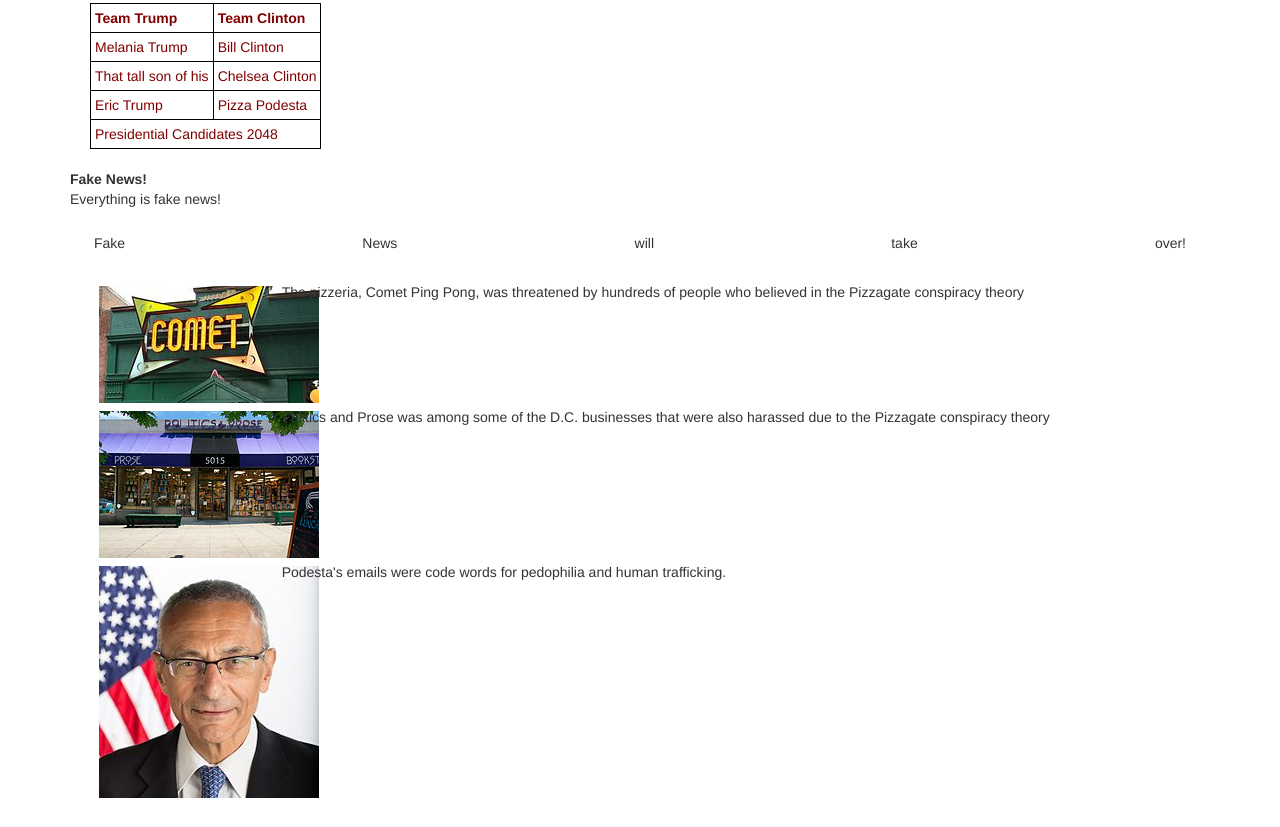
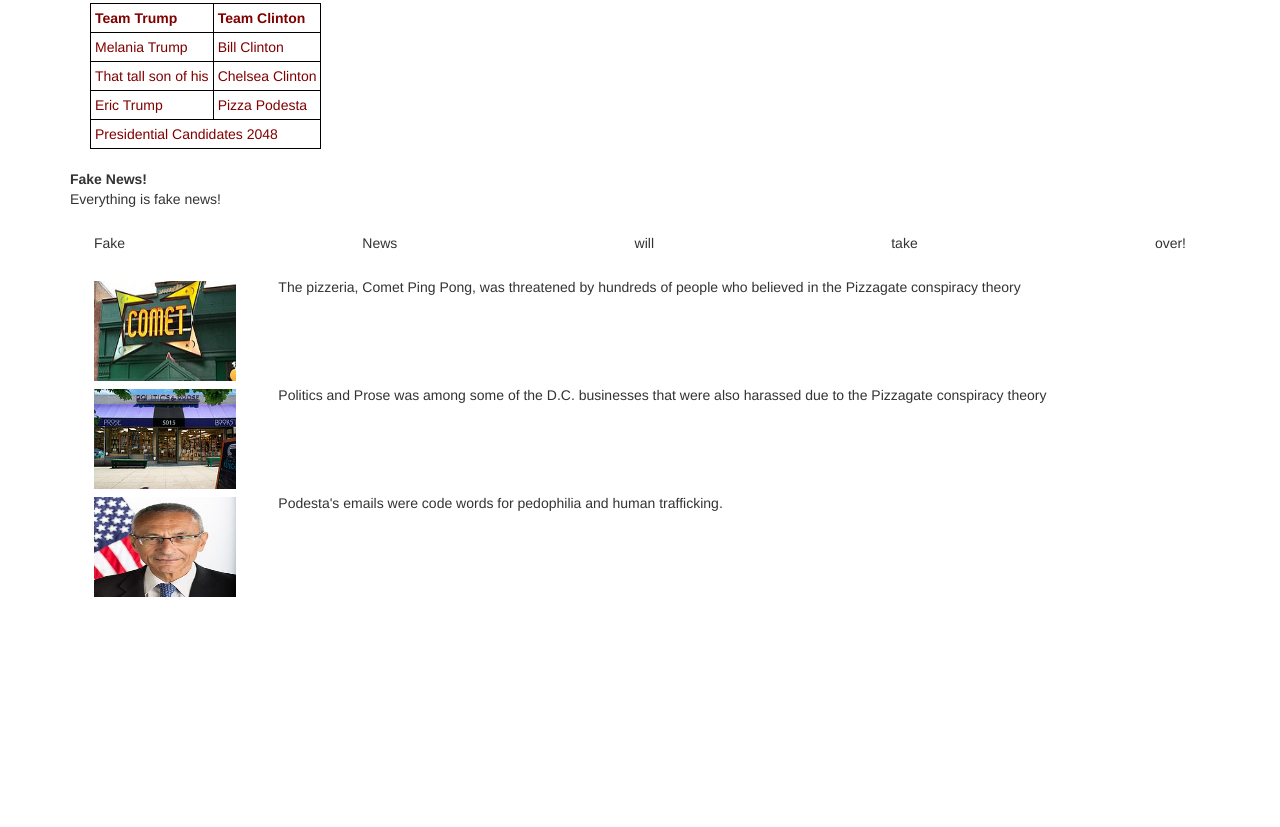
Before and after one commit to longnguyen504/longnguyen504.github.io, a website: page projects/well-of-html/index.html in a window 1280 px wide. Shown: the part 1497-2324 px from the top of the page. After the commit the page ends 2118 px from the top, so only its background shows below. Drawn offline with Linux system fonts and the light colour scheme.

Commit message:
update well of html

```diff
--- a/projects/well-of-html/css/custom.css
+++ b/projects/well-of-html/css/custom.css
@@ -60,11 +60,13 @@
 }
 
 .fruit-grid {
-    margin: 25px;
+    margin: 20px;
 }
 
 .row-img {
     margin: 4px;
+    height: 100px;
+    width: 90%;
 }
 
 .flexrow {
```
